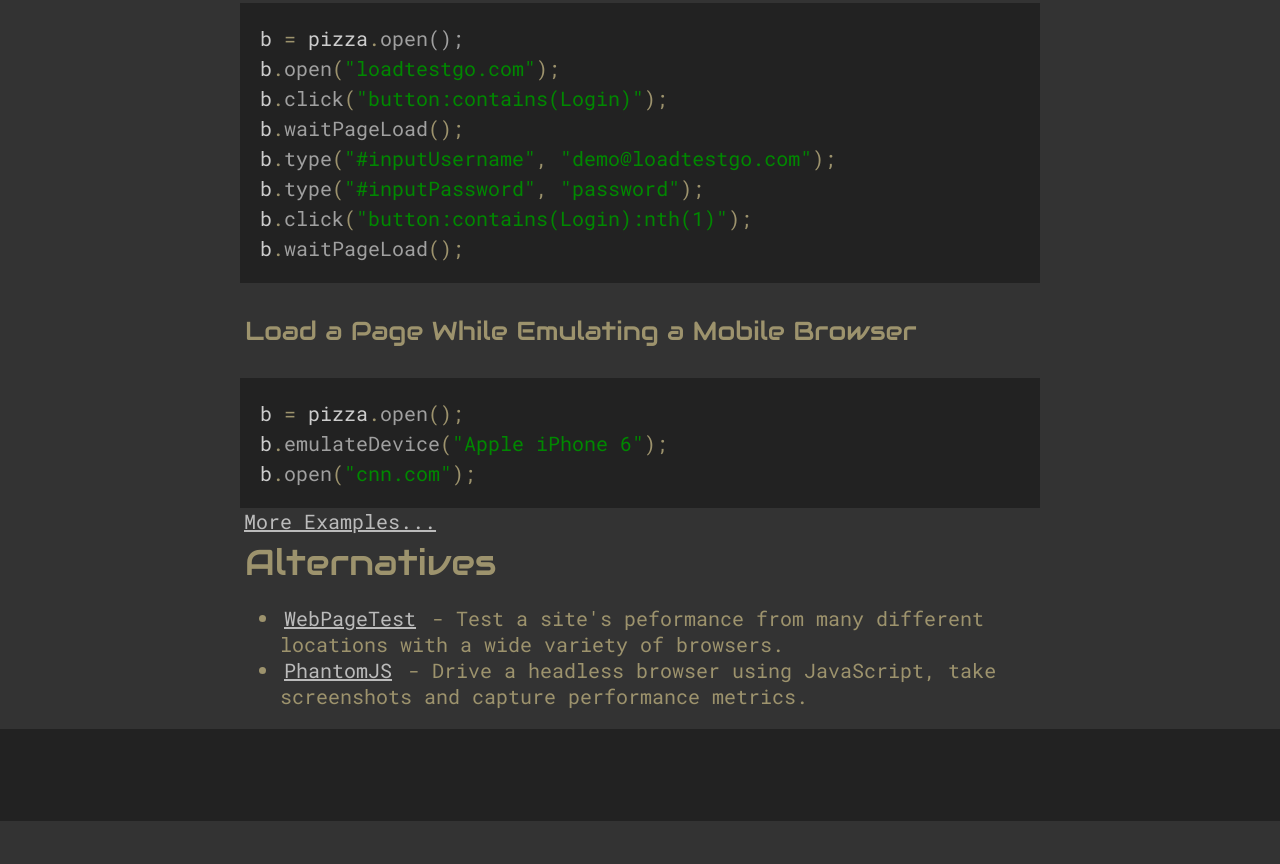
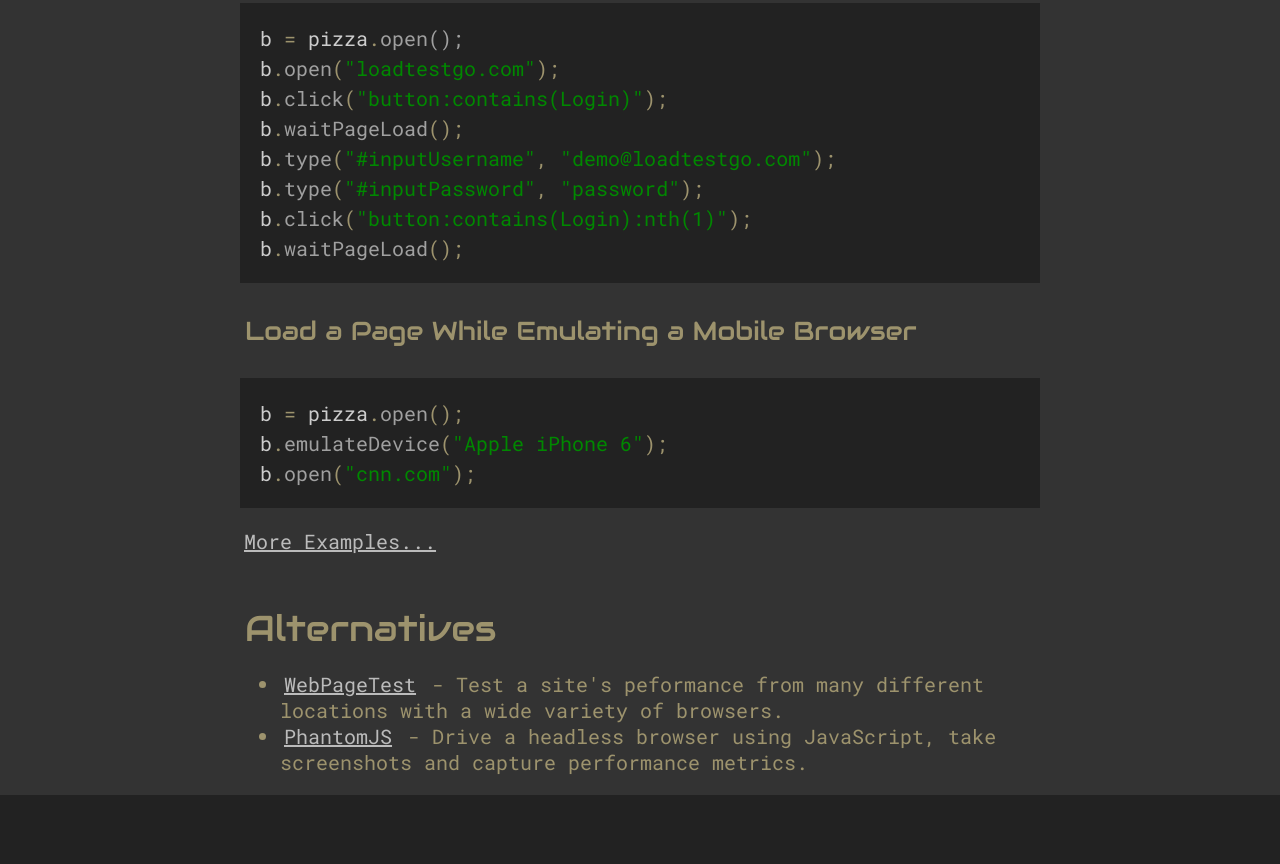
Before and after one commit to loadtestgo/pizzascript, a browser extension: page docs/index.html in a window 1280 px wide. Shown: the part 2140-3004 px from the top of the page. Before the commit the page ends 2961 px from the top, so only its background shows below. Drawn offline with Linux system fonts and the light colour scheme; grey boxes are pictures that could not be loaded.

Commit message:
Fix formatting.

```diff
--- a/docs/index.html
+++ b/docs/index.html
@@ -103,7 +103,8 @@
 <span class="v">b</span>.<span class="f">open</span>(<span class="s">"cnn.com"</span>);<br/>
 </div>
 
-<a href="https://github.com/loadtestgo/pizzascript/wiki/Examples">More Examples...</a><br/>
+<p>
+<a href="https://github.com/loadtestgo/pizzascript/wiki/Examples">More Examples...</a></p><br/>
 
 <h2>Alternatives</h2>
 
```
